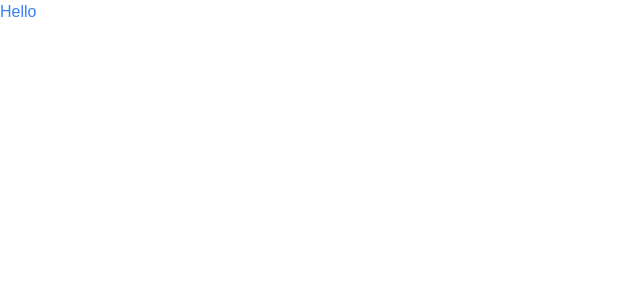
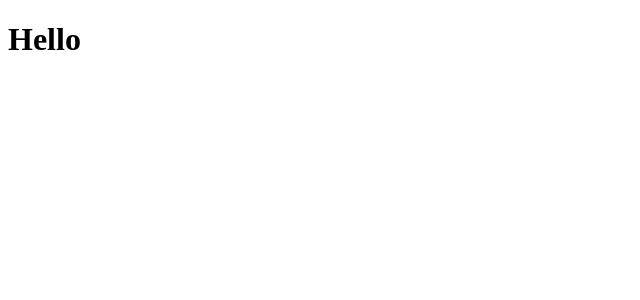
Before and after one commit to kwjdnjs/youtubecountfe, a Next.js app: page / in a window 1280 px wide. Shown: the top 300 px of the page, without its empty margins (0-640 px from the left). Built offline with nearby package versions, Linux system fonts and the light colour scheme.

Commit message:
login 추가

```diff
--- a/app/layout.tsx
+++ b/app/layout.tsx
@@ -1,34 +1,13 @@
-import type { Metadata } from "next";
-import localFont from "next/font/local";
-import "./globals.css";
+"use client";
 
-const geistSans = localFont({
-  src: "./fonts/GeistVF.woff",
-  variable: "--font-geist-sans",
-  weight: "100 900",
-});
-const geistMono = localFont({
-  src: "./fonts/GeistMonoVF.woff",
-  variable: "--font-geist-mono",
-  weight: "100 900",
-});
+import { SessionProvider } from "next-auth/react";
+import { ReactNode } from "react";
 
-export const metadata: Metadata = {
-  title: "Create Next App",
-  description: "Generated by create next app",
-};
-
-export default function RootLayout({
-  children,
-}: Readonly<{
-  children: React.ReactNode;
-}>) {
+export default function RootLayout({ children }: { children: ReactNode }) {
   return (
     <html lang="en">
-      <body
-        className={`${geistSans.variable} ${geistMono.variable} antialiased`}
-      >
-        {children}
+      <body>
+        <SessionProvider>{children}</SessionProvider>
       </body>
     </html>
   );
--- a/package.json
+++ b/package.json
@@ -13,6 +13,7 @@
     "chartjs-adapter-date-fns": "^3.0.0",
     "date-fns": "^4.1.0",
     "next": "15.0.3",
+    "next-auth": "^4.24.11",
     "react": "19.0.0-rc-66855b96-20241106",
     "react-chartjs-2": "^5.2.0",
     "react-dom": "19.0.0-rc-66855b96-20241106"
```
Also changed, not shown: app/api/auth/[...nextauth]/route.ts (added, +25 -0 lines), app/login/page.tsx (added, +20 -0 lines), 1 other file (tests, documents, lock files or other folders).
